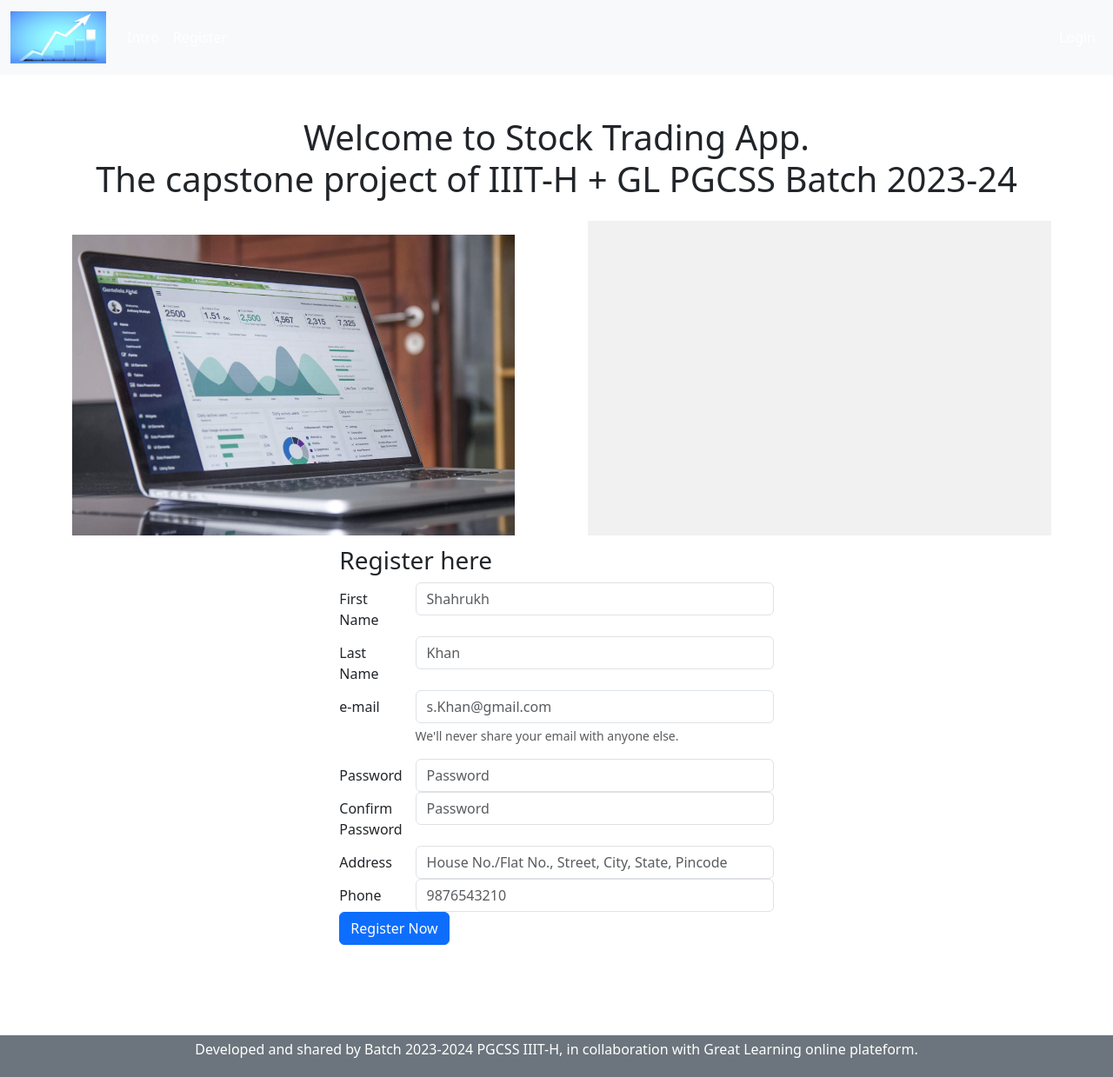
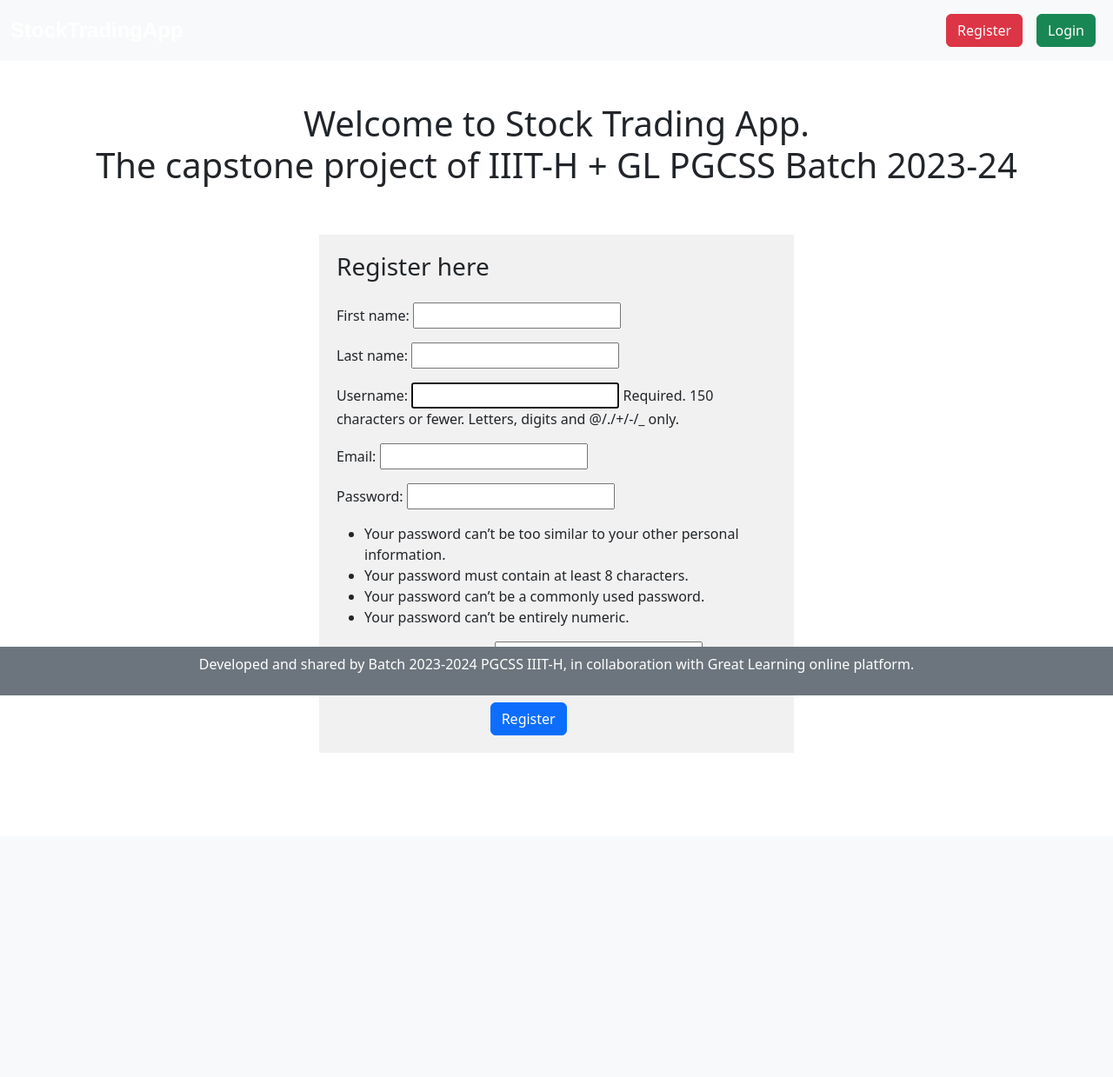
Before and after one commit to khalidrazaa/StockTradingApp, a Django app: page /register/ in a window 1280 px wide. Shown: the whole page at 87% size. After the commit the page ends 846 px from the top, so only its background shows below. Run offline with Django 5.2, Linux system fonts and the light colour scheme; some libraries are stand-ins or nearby versions.

Commit message:
Register & login updated

```diff
--- /dev/null
+++ b/core/loginSignup/forms.py
@@ -0,0 +1,15 @@
+from django import forms
+from django.contrib.auth.models import User
+from django.contrib.auth.forms import UserCreationForm
+
+class UserRegistrationForm(UserCreationForm):
+    email = forms.EmailField()
+
+    class Meta:
+        model = User
+        fields = ['first_name', 'last_name', 'username', 'email', 'password1', 'password2']
+
+
+class LoginForm(forms.Form):
+    email = forms.EmailField(label="Email")
+    password = forms.CharField(label="Password", widget=forms.PasswordInput)
--- a/core/loginSignup/templates/landingbase.html
+++ b/core/loginSignup/templates/landingbase.html
@@ -5,54 +5,68 @@
   <meta name="viewport" content="width=device-width, initial-scale=1">
   <title>Welcome to Stock Trading App</title>
 
-    <!---Bootstrap Icon & CSS-->
+  <!-- Bootstrap Icon & CSS -->
   {% load bootstrap5 %}
   {% bootstrap_css %}
   {% bootstrap_javascript %}
   {% load static %}
 
+  <style>
+    .logo-text {
+        font-family: 'Arial', sans-serif;
+        font-size: 24px;
+        font-weight: bold;
+        color: #fff; /* Change color as needed */
+        text-decoration: none; /* Remove underline */
+    }
+
+    .footer {
+        width: 100%;
+        background-color: #f8f9fa; /* Change background color as needed */
+        padding: 20px;
+        position: fixed;
+        bottom: 0;
+    }
+  </style>
 
 </head>
 <body>
   <nav class="navbar navbar-expand-lg navbar-dark bg-body-tertiary" style="background-color: blue;">
     <div class="container-fluid">
-      <a class="navbar-brand" href="#">
-        <img src="{% static 'logo.jpg' %}" width="110px;" height="60px;" alt="logo">
+      <a class="navbar-brand" href="{% url 'landing' %}">
+        <span class="logo-text">StockTradingApp</span>
       </a>
       <button class="navbar-toggler" type="button" data-bs-toggle="collapse" data-bs-target="#navbarSupportedContent" aria-controls="navbarSupportedContent" aria-expanded="false" aria-label="Toggle navigation">
         <span class="navbar-toggler-icon"></span>
       </button>
       <div class="collapse navbar-collapse" id="navbarSupportedContent">
-        <ul class="navbar-nav me-auto mb-2 mb-lg-0">
+        <ul class="navbar-nav ms-auto mb-2 mb-lg-0">
           <li class="nav-item">
-            <a class="nav-link active" href="{% url 'landing' %}">Intro</a>
+            <a class="nav-link active" href="{% url 'register' %}">
+              <button type="button" class="btn btn-danger">Register</button>
+            </a>
           </li>
           <li class="nav-item">
-            <a class="nav-link active" href="{% url 'register' %}">Register</a>
-          </li>
-        </ul>
-        <ul class="navbar-nav ml-auto mb-2 mb-lg-0">
-          <li class="nav-item">
-            <a class="nav-link active" href="{% url 'login' %}">Login</a>
+            <a class="nav-link active" href="{% url 'login' %}">
+              <button type="button" class="btn btn-success">Login</button>
+            </a>
           </li>
         </ul>
       </div>
     </div>
   </nav>
-  <!---Navbar Ends here-->
+  <!-- Navbar Ends here -->
+
   <div class="container-fluid">
+    {% block start %}
+    {% endblock %}
+  </div>
 
-        {% block start %}
-
-
-        {% endblock %}
-
+  <!-- Copyright -->
+  <footer class="footer py-2 bg-secondary text-white text-center">
+    <div class="container">
+      <p>Developed and shared by Batch 2023-2024 PGCSS IIIT-H, in collaboration with Great Learning online platform.</p>
     </div>
-  <!-- Copyright-->
-  <div class="row bg-secondary text-white text-center p-1">
-    <div class="col-12">
-      <p>Developed and shared by Batch 2023-2024 PGCSS IIIT-H, in collaboration with Great Learning online plateform.</p>
-    </div>
-  </div>
+  </footer>
 </body>
 </html>
--- a/core/loginSignup/templates/register.html
+++ b/core/loginSignup/templates/register.html
@@ -10,68 +10,21 @@
     </div>
 </div>
 
-<div class="row justify-content-evenly pt-3 pb-5">
-    <div class="col-md-5 pt-3">
-        <img src="{% static 'growth.jpg' %}" class="img-fluid" alt="growth chart">
-    </div>
+<div class="container py-5 mb-5">
+    <div class="row justify-content-center align-items-center">
+        <!-- Form column -->
+        <div class="col-md-6">
+            <div style="background-color:#f1f1f1; padding: 20px;">
+                <h3 class="mb-4">Register here</h3>
+                <form method="post">
+                    {% csrf_token %}
+                    {{ form.as_p }}
 
-    <div class="col-md-5 pt-3" style="background-color:#f1f1f1;"></div>
-        <div class="row justify-content-evenly pt-2 pb-5" >
-            <div class="col-md-5 pt-1">
-                <h3 class="mb-2"> Register here </h3>
-                <form>
-
-                    <div class="form-group row">
-                        <label for="fname" class="col-sm-2 col-form-label">First Name</label>
-                        <div class="col-sm-10">
-                          <input type="text" class="form-control" id="fname" placeholder="Shahrukh">
+                    <div class="form-group row"> <!-- Moved the button inside a separate row -->
+                        <div class="col-sm-8 offset-sm-4"> <!-- Adjusted column size and added offset -->
+                            <button type="submit" class="btn btn-primary btn-block">Register</button> <!-- Added btn-block class for full-width button -->
                         </div>
                     </div>
-
-                    <div class="form-group row">
-                        <label for="lname" class="col-sm-2 col-form-label">Last Name</label>
-                        <div class="col-sm-10">
-                          <input type="lname" class="form-control" id="lname" placeholder="Khan">
-                        </div>
-                    </div>
-
-                    <div class="form-group row">
-                        <label for="email" class="col-sm-2 col-form-label">e-mail</label>
-                        <div class="col-sm-10">
-                          <input type="email" class="form-control" id="email" placeholder="s.Khan@gmail.com" aria-describedby="emailHelp">
-                            <div id="emailHelp" class="form-text">
-                                <p class="emailHelp"> We'll never share your email with anyone else. </p>
-                            </div>
-                        </div>
-                    </div>
-
-                    <div class="form-group row">
-                        <label for="password" class="col-sm-2 col-form-label">Password</label>
-                        <div class="col-sm-10">
-                          <input type="password" class="form-control" id="password" placeholder="Password">
-                        </div>
-                    </div>
-                    <div class="form-group row">
-                        <label for="password" class="col-sm-2 col-form-label">Confirm Password</label>
-                        <div class="col-sm-10">
-                          <input type="password" class="form-control" id="password2" placeholder="Password">
-                        </div>
-                    </div>
-                    <div class="form-group row">
-                        <label for="address" class="col-sm-2 col-form-label">Address</label>
-                        <div class="col-sm-10">
-                          <input type="password" class="form-control" id="address" placeholder="House No./Flat No., Street, City, State, Pincode">
-                        </div>
-                    </div>
-                    <div class="form-group row">
-                        <label for="phone" class="col-sm-2 col-form-label">Phone</label>
-                        <div class="col-sm-10">
-                          <input type="number" class="form-control" id="phone" placeholder="9876543210">
-                        </div>
-                    </div>
-
-                    <button type="submit" class="btn btn-primary mb-2">Register Now</button>
-
                 </form>
             </div>
         </div>
--- a/core/loginSignup/views.py
+++ b/core/loginSignup/views.py
@@ -1,5 +1,8 @@
-from django.shortcuts import render
+from django.shortcuts import render, redirect
 from django.http import HttpResponse
+from .forms import UserRegistrationForm
+from django.contrib.auth import authenticate, login
+from .forms import LoginForm
 
 # Create your views here.
 
@@ -14,3 +17,33 @@ def login(request):
 
 def landingbase(request):
     return render(request, "landingbase.html")
+
+
+def register(request):
+    if request.method == 'POST':
+        form = UserRegistrationForm(request.POST)
+        if form.is_valid():
+            form.save()
+            return redirect('login')  # Redirect to login page after successful registration
+    else:
+        form = UserRegistrationForm()
+    return render(request, 'register.html', {'form': form})
+
+
+def login_view(request):
+    if request.method == 'POST':
+        form = LoginForm(request.POST)
+        if form.is_valid():
+            email = form.cleaned_data['email']
+            password = form.cleaned_data['password']
+            user = authenticate(request, email=email, password=password)
+            if user is not None:
+                login(request, user)
+                # Redirect to a success page or homepage
+                return redirect('home')  # Change 'home' to the name of your homepage URL
+            else:
+                # Invalid login
+                return render(request, 'login.html', {'form': form, 'error_message': 'Invalid email or password.'})
+    else:
+        form = LoginForm()
+    return render(request, 'login.html', {'form': form})
```
Also changed, not shown: core/loginSignup/templates/landing.html (+10 -35 lines), core/loginSignup/templates/login.html (+27 -14 lines), core/db.sqlite3, core/loginSignup/static/dsban.jpg (deleted), core/loginSignup/static/dsban3.jpg (deleted), core/loginSignup/static/growth.jpg (deleted), core/loginSignup/static/logo.jpg (deleted). Lines whose indentation alone changed are shown as unchanged.
